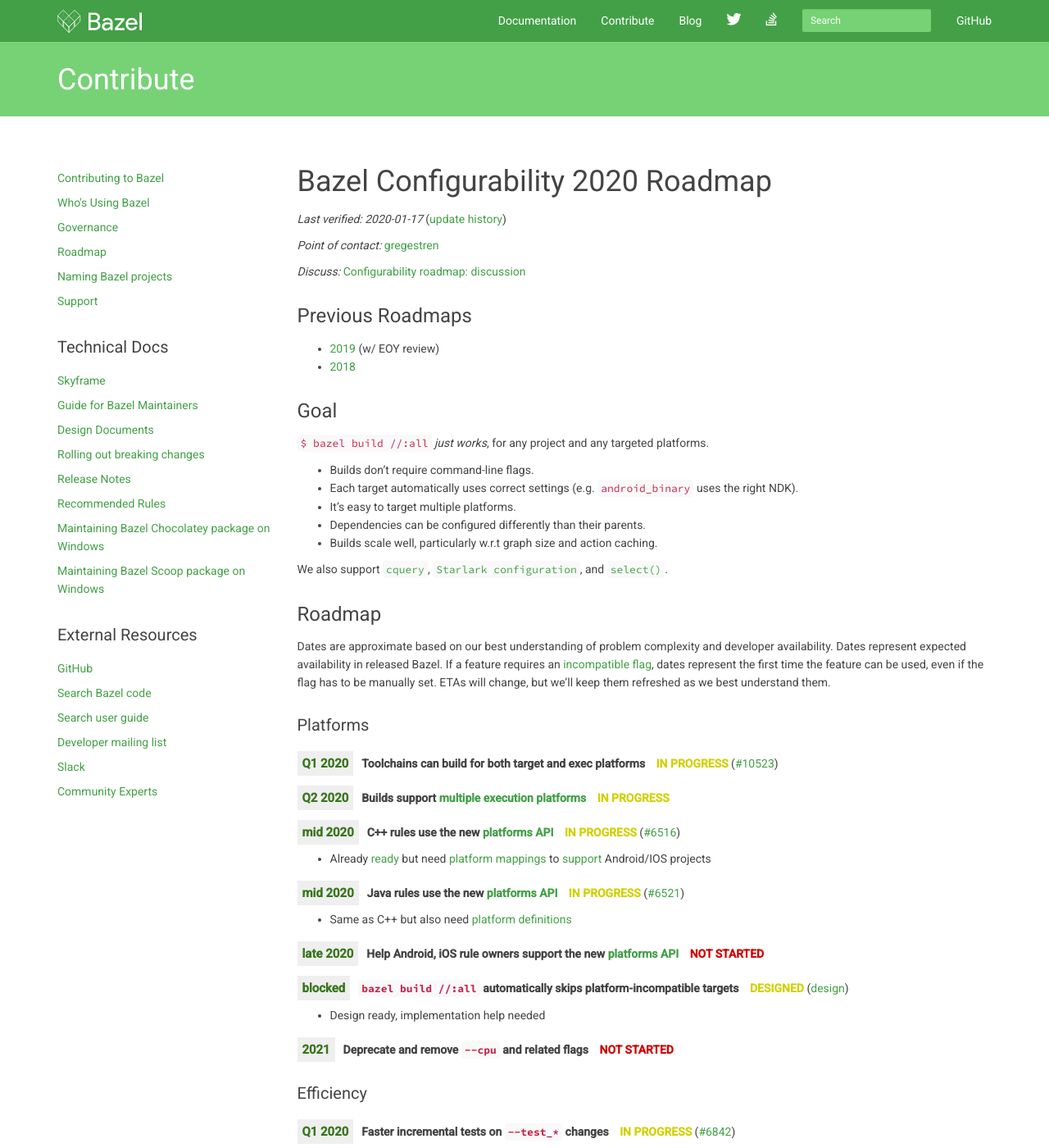
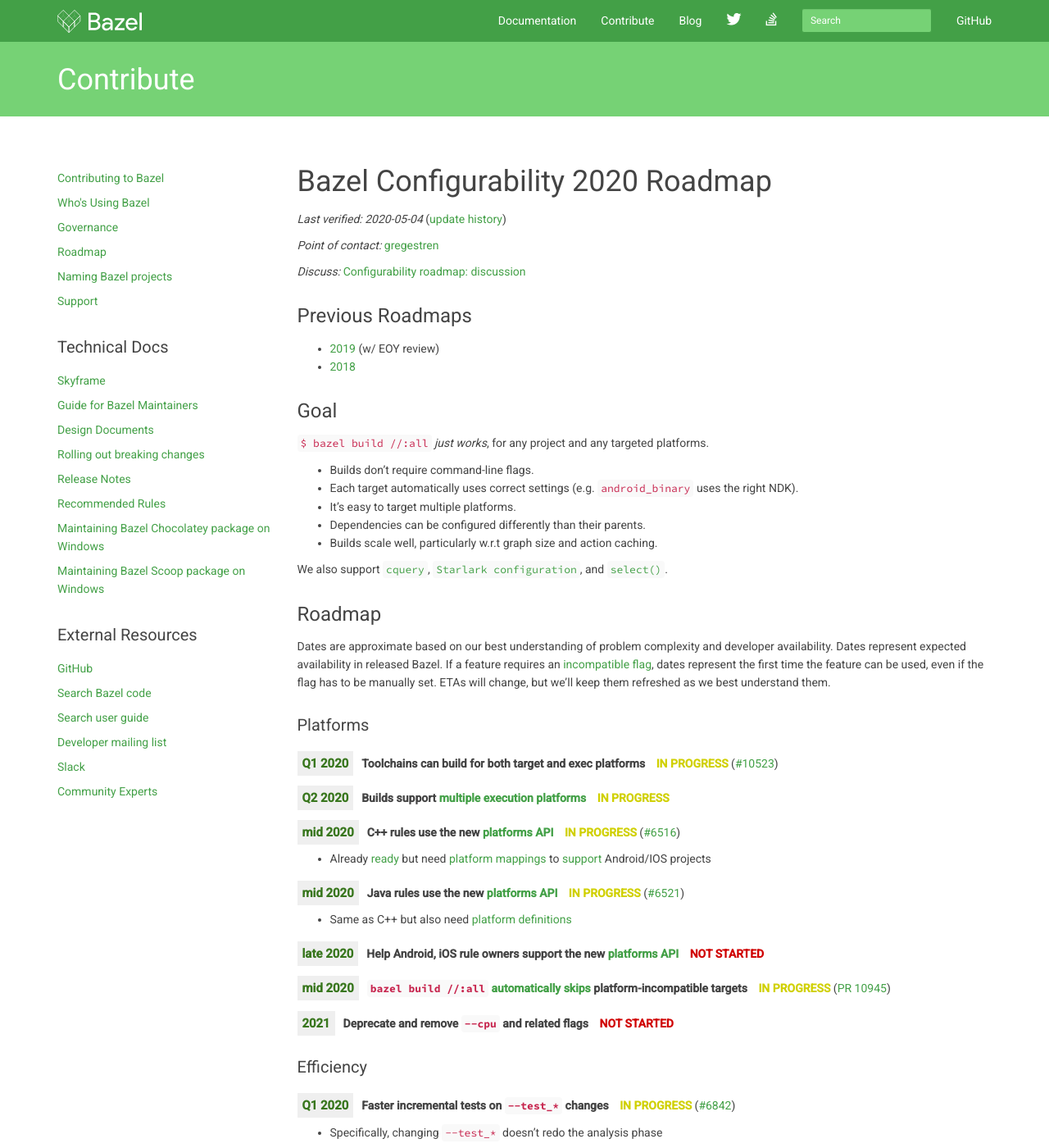
Before and after one commit to bazelbuild/bazel-website, a Jekyll site: the page built from roadmaps/configuration.md, in a window 1280 px wide and 1400 px high. Shown: the whole window at 82% size. Built offline with Jekyll 4.4.1, drawn with Linux system fonts in a browser that asks for light colours; nearby versions of some CDN libraries; library files that are not in the unit come from our copies; comment, search, counter and statistics services are not loaded.

Commit message:
Update incompatible platform skipping status (#232)

```diff
--- a/roadmaps/configuration.md
+++ b/roadmaps/configuration.md
@@ -32,7 +32,7 @@
 
 # Bazel Configurability 2020 Roadmap
 
-*Last verified: 2020-01-17* ([update history](https://github.com/bazelbuild/bazel-website/commits/master/roadmaps/configuration.md))
+*Last verified: 2020-05-04* ([update history](https://github.com/bazelbuild/bazel-website/commits/master/roadmaps/configuration.md))
 
 *Point of contact:* [gregestren](https://github.com/gregestren)
 
@@ -105,12 +105,9 @@
 <span class="notstartedstatus">NOT STARTED</span>
 
 <div class="padbottom"></div>
-<span class="etabox">blocked</span>**`bazel build //:all` automatically skips
+<span class="etabox">mid 2020</span>**`bazel build //:all` [automatically skips](https://docs.google.com/document/d/12n5QNHmFSkuh5yAbdEex64ot4hRgR-moL1zRimU7wHQ/edit?ts=5dfbe2fe)
 platform-incompatible targets**
-<span class="inprogressstatus">DESIGNED</span>
-([design](https://docs.google.com/document/d/12n5QNHmFSkuh5yAbdEex64ot4hRgR-moL1zRimU7wHQ/edit?ts=5dfbe2fe))
-
-* Design ready, implementation help needed
+<span class="inprogressstatus">IN PROGRESS</span> ([PR 10945](https://github.com/bazelbuild/bazel/pull/10945))
 
 <div class="padbottom"></div>
 <span class="etabox">2021</span>**Deprecate and remove `--cpu` and related flags**
```
